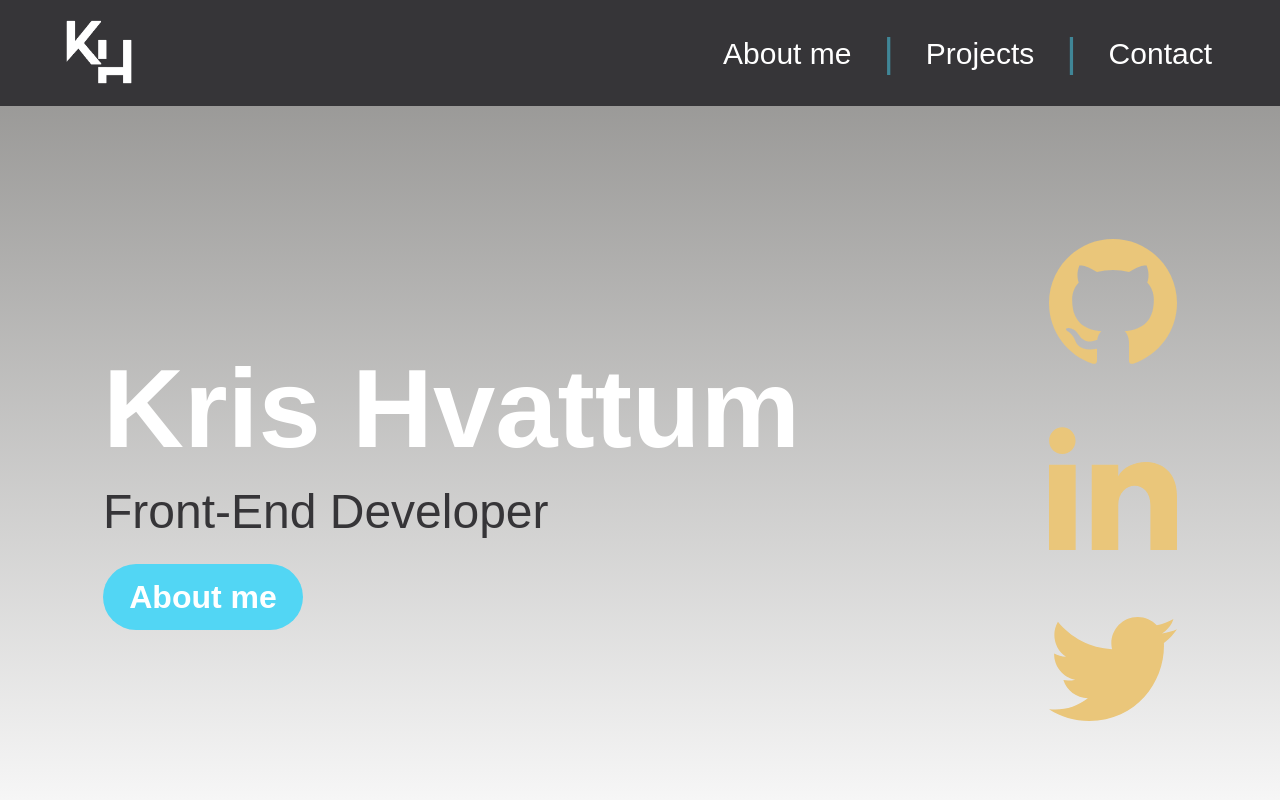
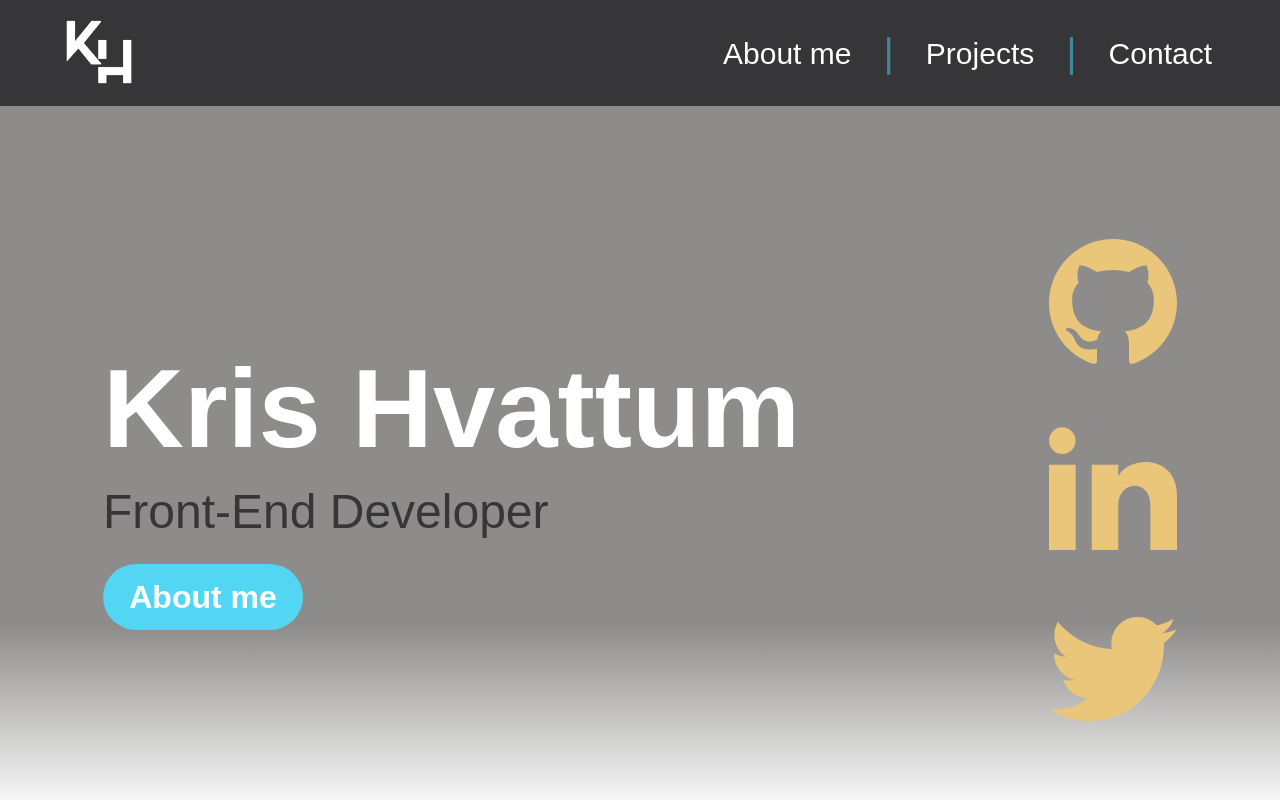
Before and after one commit to kristofer11/portfolio, a React (Create React App) app: page / in a window 1280 px wide. Built offline with nearby package versions, Linux system fonts and the light colour scheme; a web font is replaced by a local one.

Commit message:
Style backgrounds

```diff
--- a/src/App.css
+++ b/src/App.css
@@ -1,7 +1,7 @@
 :root {
     --header-bg: #363538;
     --main-bg-color: #8d8c8a;
-    --main-bg-gradient: linear-gradient(#8d8c8a, #f6f6f6);
+    --main-bg-gradient: linear-gradient(#8d8c8a 78% , #f6f6f6);
     --about-bg: #f6f6f6;
     --accent-color: #52d6f4;
     --section-header-color: #408697;
@@ -187,7 +187,6 @@ p, li {
 
 .sub-section {
     display: flex;
-    /* justify-content: space-around; */
     padding: 55px;
     background-color: var(--about-bg)
 }
@@ -198,7 +197,7 @@ p, li {
     text-align: center;
     padding: 77px;
     /* background-color: var(--main-bg-color); */
-    background: linear-gradient(#f6f6f6, #8d8c8a);
+    background: linear-gradient(#f6f6f6 18%, #8d8c8a 82%);
 }
 
 .sub-section-alternative h2 {
```
